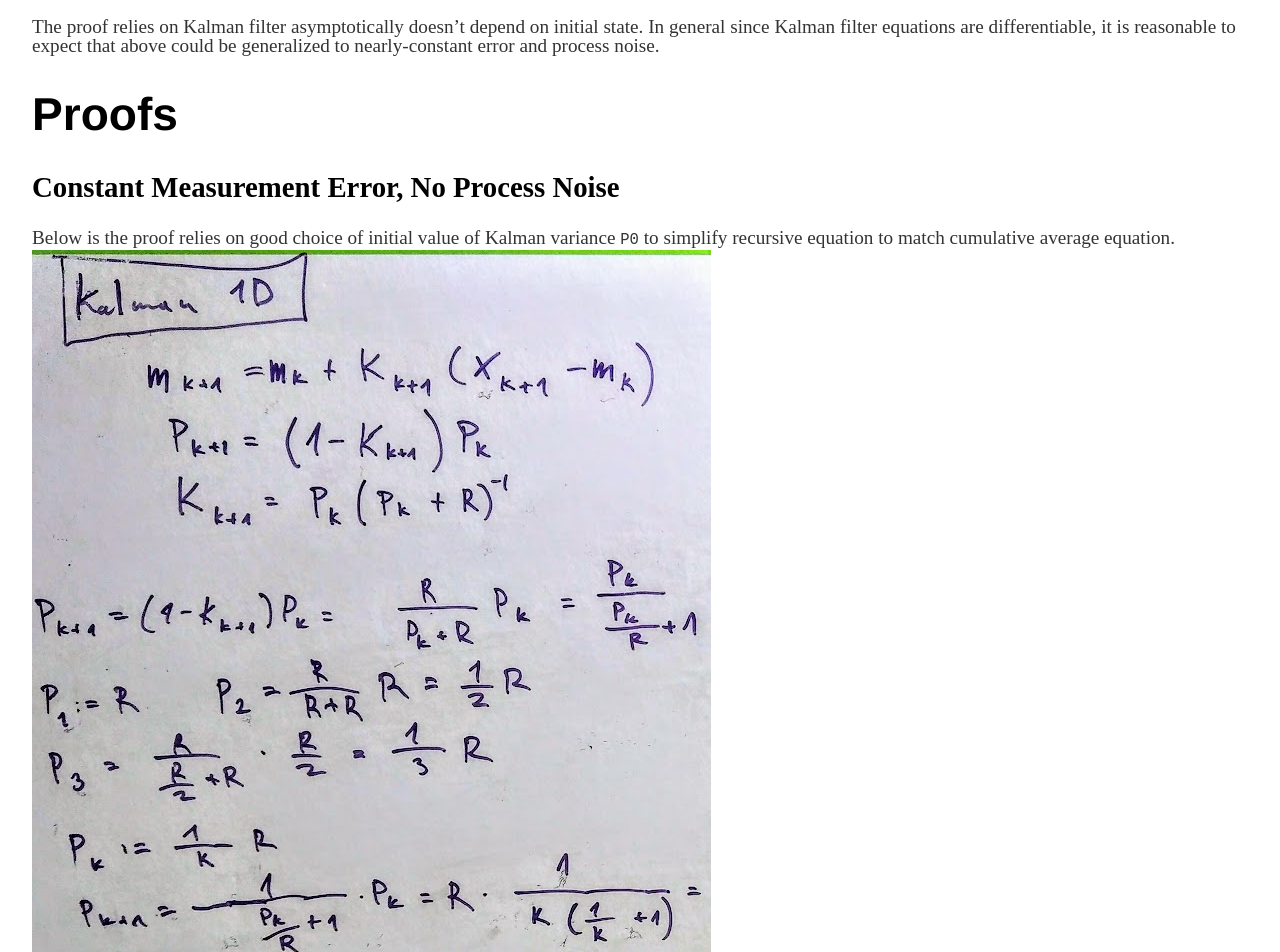
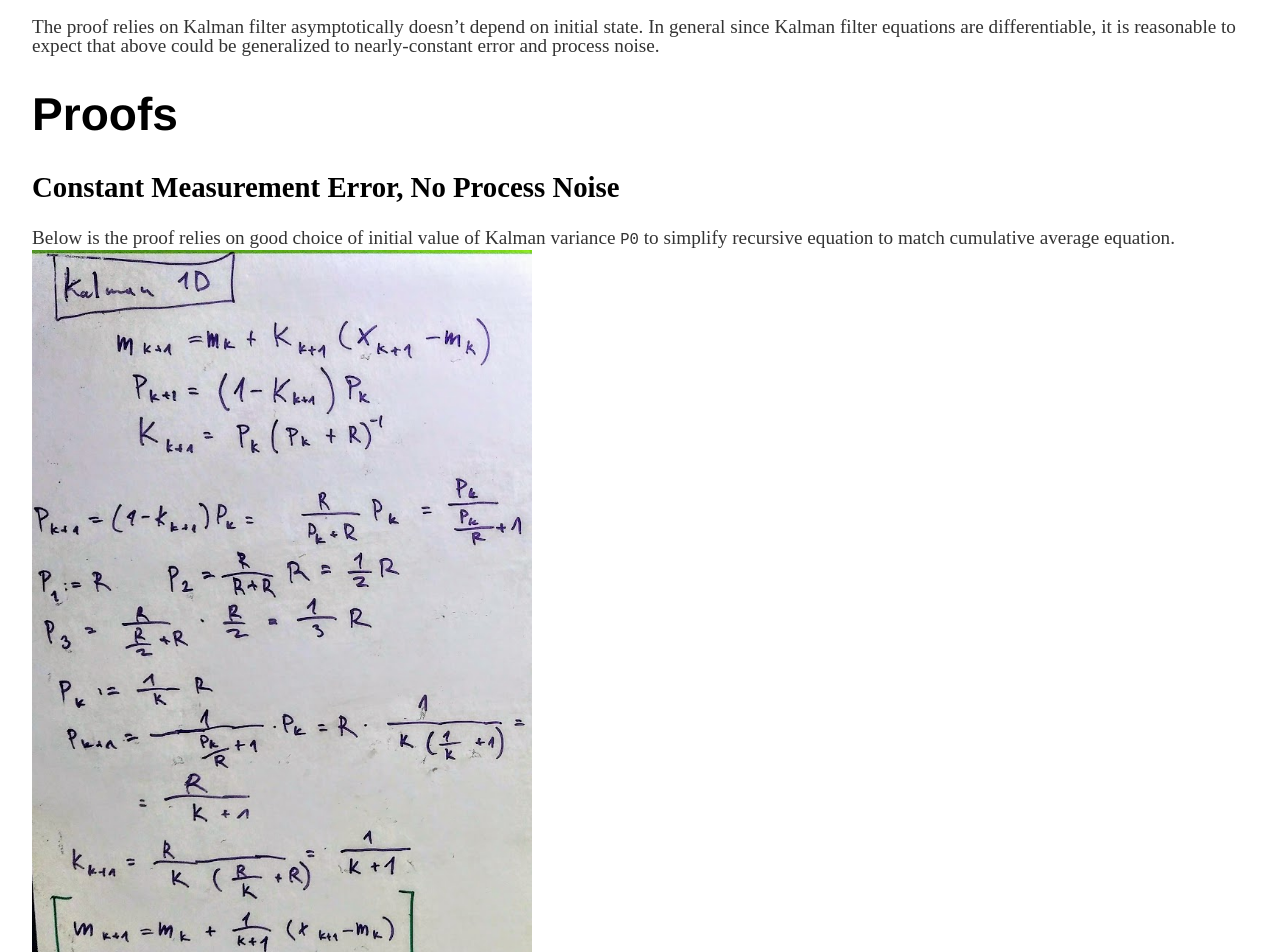
Before and after one commit to vackosar/vackosar.github.io, a Jekyll site: the page built from _posts/2019-08-28-1D-Kalman-Is-Exponential-Or-Cumulative-Average.md, in a window 1280 px wide. Shown: the part 554-1506 px from the top of the page. Built offline with Jekyll 4.4.1, drawn with Linux system fonts in a browser that asks for light colours; comment, search, counter and statistics services are not loaded.

Commit message:
kalman 1d

````diff
--- a/_posts/2019-08-28-1D-Kalman-Is-Exponential-Or-Cumulative-Average.md
+++ b/_posts/2019-08-28-1D-Kalman-Is-Exponential-Or-Cumulative-Average.md
@@ -20,19 +20,21 @@
 ## Constant Measurement Error, No Process Noise
 
 Below is the proof relies on good choice of initial value of Kalman variance ```P0``` to simplify recursive equation to match cumulative average equation.
-![Proof Kalman 1d with constant measurement error and no process noise proof](https://raw.githubusercontent.com/vackosar/vackosar.github.io/master/images/2019-08-28-kalman-1d-without-process-noise-proof.jpg)
+<img alt="Proof Kalman 1d with constant measurement error and no process noise proof" width="500" src="https://raw.githubusercontent.com/vackosar/vackosar.github.io/master/images/2019-08-28-kalman-1d-without-process-noise-proof.jpg">
 
 Plot of the convergence.
-![Proof Kalman 1d with constant measurement error and no process noise plot](https://raw.githubusercontent.com/vackosar/vackosar.github.io/master/images/2019-08-28-kalman-1d-without-process-noise-plot.jpg)
+
+<img alt="Proof Kalman 1d with constant measurement error and no process noise plot" width="500" src="https://raw.githubusercontent.com/vackosar/vackosar.github.io/master/images/2019-08-28-kalman-1d-without-process-noise-plot.png">
 
 
 ## Constant Measurement Error, Constant Process Noise
 
 Below is the proof relies on setting initial value of Kalman variance ```P0``` such that ```Pk``` becomes constant for recursive equation to match exponential moving average equation.
-![Proof Kalman 1d with constant measurement error and constant process noise](https://raw.githubusercontent.com/vackosar/vackosar.github.io/master/images/2019-08-28-kalman-1d-with-process-noise-proof.jpg)
+<img alt="Proof Kalman 1d with constant measurement error and constant process noise proof" width="500" src="https://raw.githubusercontent.com/vackosar/vackosar.github.io/master/images/2019-08-28-kalman-1d-with-process-noise-proof.jpg">
 
 Plot of the convergence.
-![Proof Kalman 1d with constant measurement error and constant process noise plot](https://raw.githubusercontent.com/vackosar/vackosar.github.io/master/images/2019-08-28-kalman-1d-with-process-noise-plot.jpg)
+
+<img alt="Proof Kalman 1d with constant measurement error and constant process noise plot" width="500" src="https://raw.githubusercontent.com/vackosar/vackosar.github.io/master/images/2019-08-28-kalman-1d-with-process-noise-plot.png">
 
 
 # References
````
